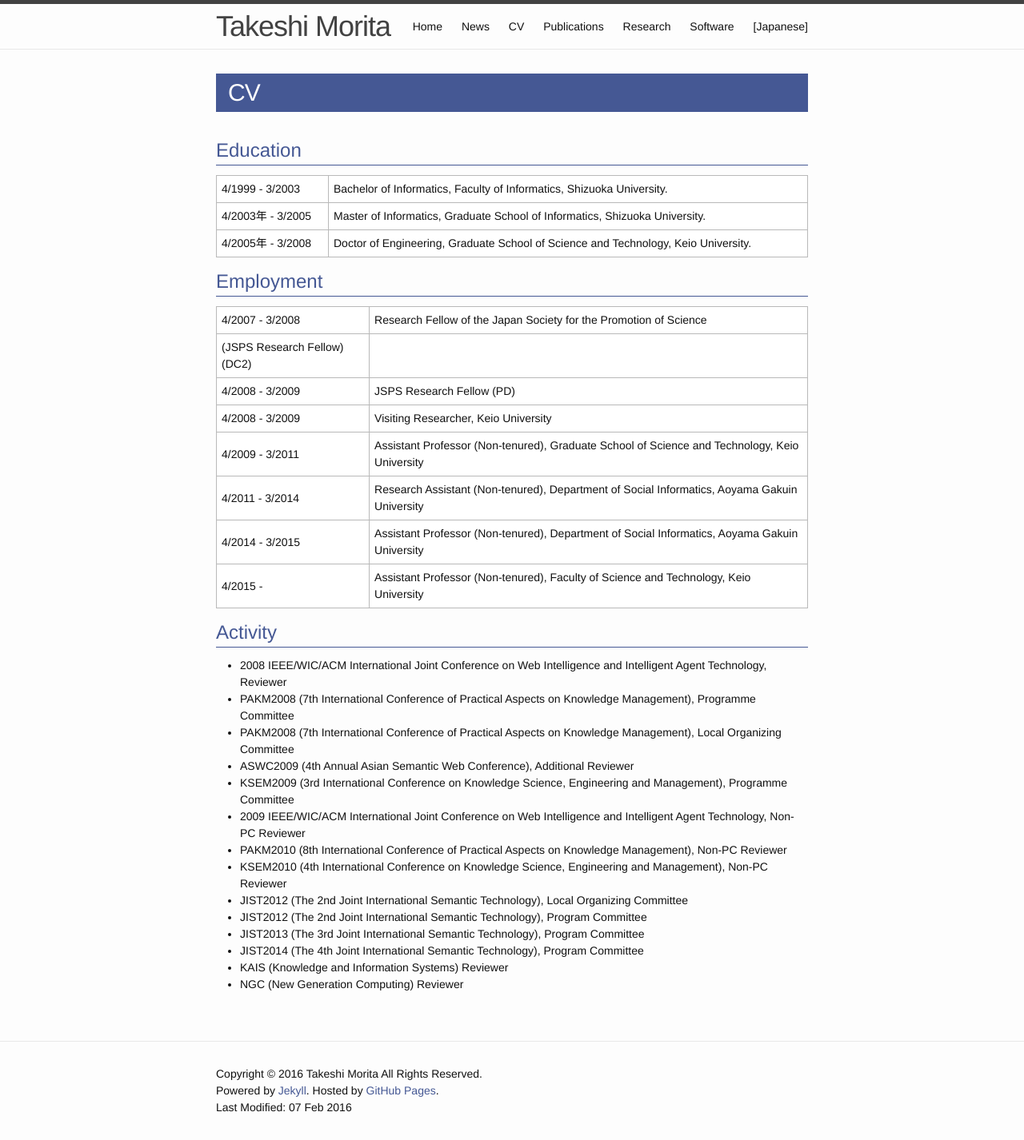
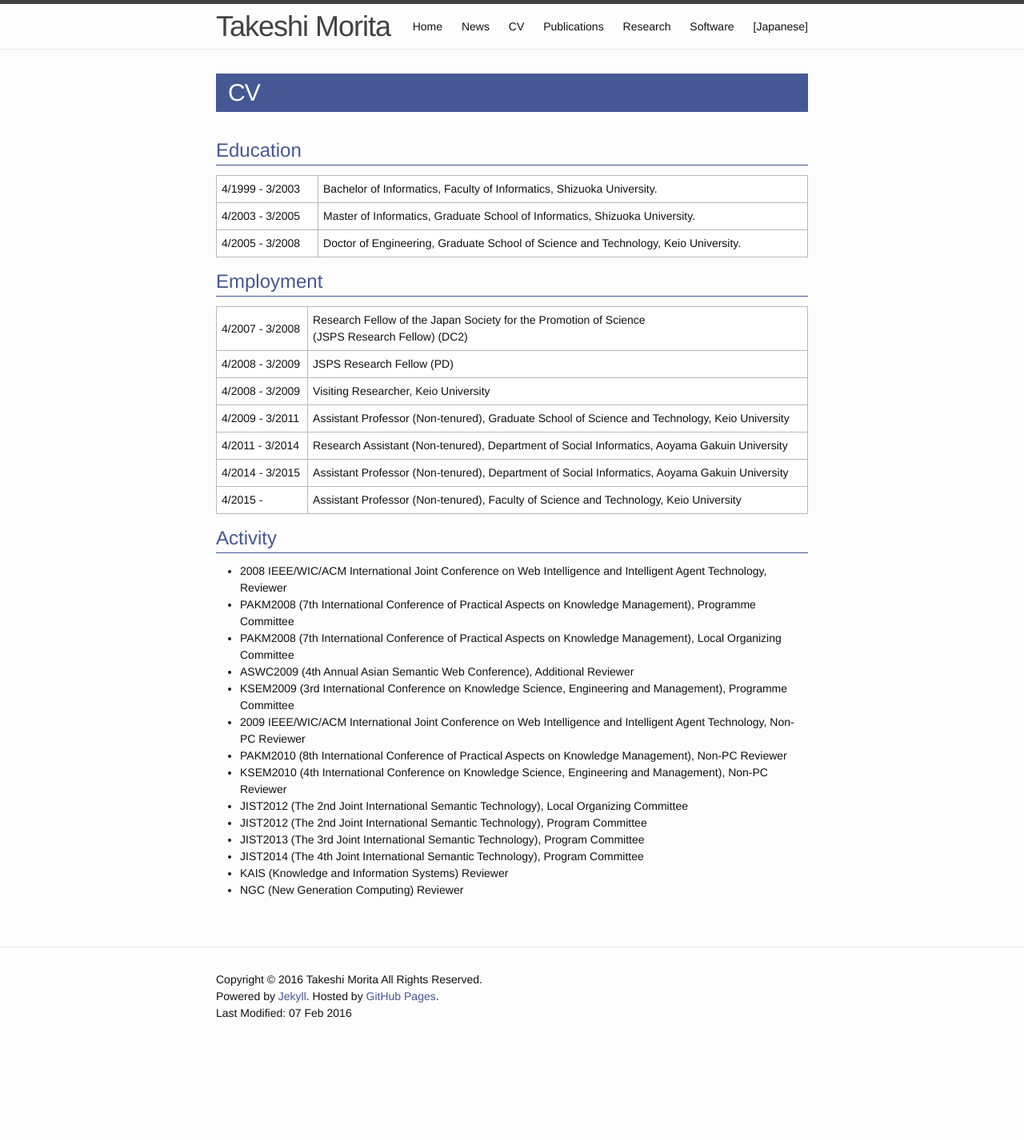
Before and after one commit to t-morita/t-morita.github.io, a Jekyll site: the page built from cv.md, in a window 1280 px wide. Shown: the whole page at 80% size. Built offline with Jekyll 4.4.1, drawn with Linux system fonts in a browser that asks for light colours; after the commit the page ends 1308 px from its top, so only the background shows below that.

Commit message:
Modified cv.md

```diff
--- a/cv.md
+++ b/cv.md
@@ -7,13 +7,12 @@ permalink: /cv/
 # Education
 
 | 4/1999 - 3/2003 | Bachelor of Informatics, Faculty of Informatics, Shizuoka University. |
-| 4/2003年 - 3/2005 | Master of Informatics, Graduate School of Informatics, Shizuoka University. |
-| 4/2005年 - 3/2008 |  Doctor of Engineering, Graduate School of Science and Technology, Keio University. |
+| 4/2003 - 3/2005 | Master of Informatics, Graduate School of Informatics, Shizuoka University. |
+| 4/2005 - 3/2008 |  Doctor of Engineering, Graduate School of Science and Technology, Keio University. |
 
 # Employment
 
-| 4/2007 - 3/2008 | Research Fellow of the Japan Society for the Promotion of Science
-(JSPS Research Fellow) (DC2) |
+| 4/2007 - 3/2008 | Research Fellow of the Japan Society for the Promotion of Science <br/> (JSPS Research Fellow) (DC2) |
 | 4/2008 - 3/2009 | JSPS Research Fellow (PD) |
 | 4/2008 - 3/2009 | Visiting Researcher, Keio University |
 | 4/2009 - 3/2011 | Assistant Professor (Non-tenured), Graduate School of Science and Technology, Keio University |
```
